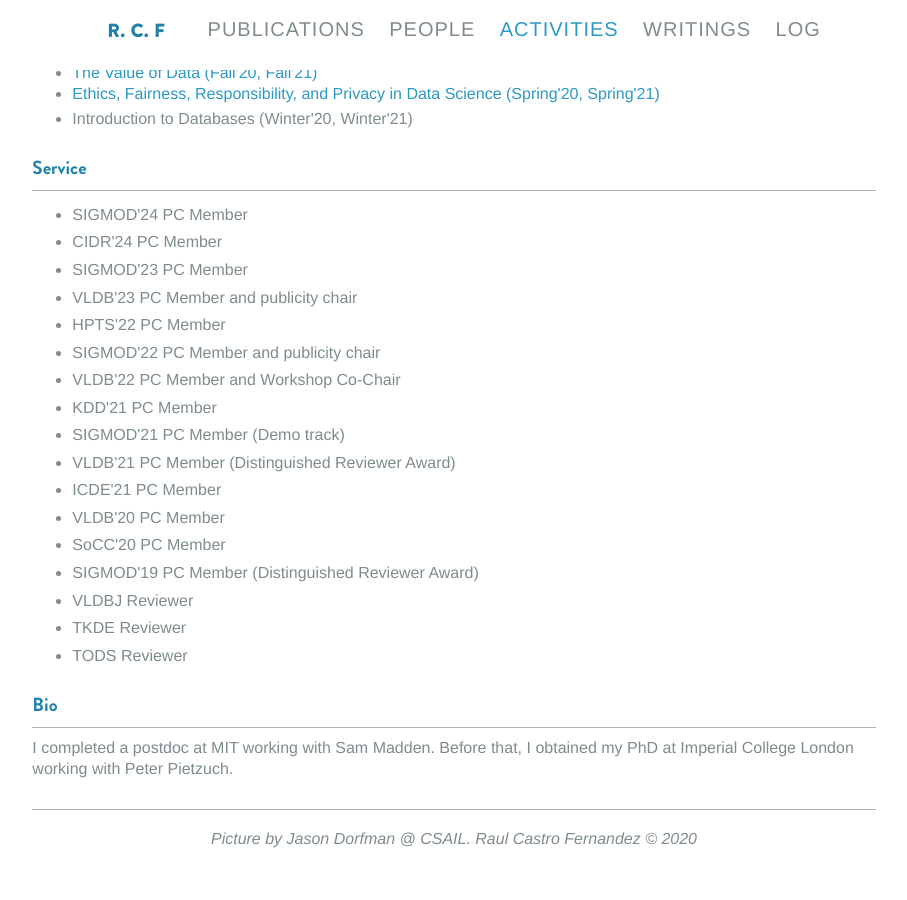
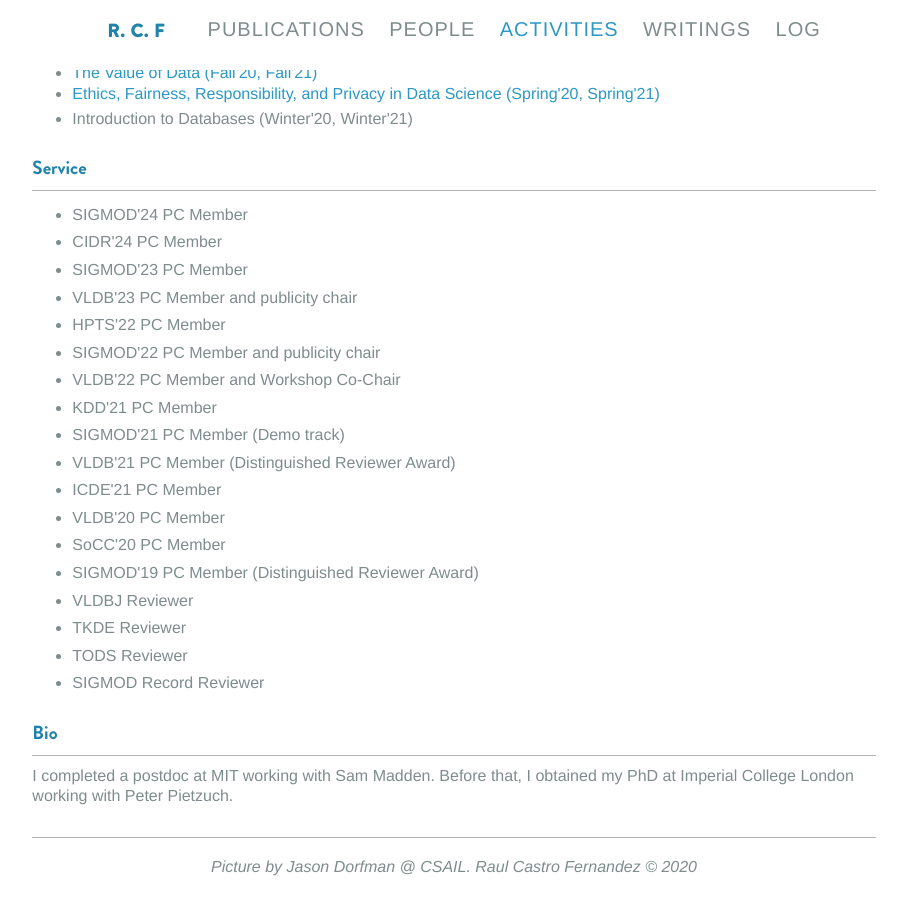
Before and after one commit to raulcf/raulcf.github.io, a Jekyll site: the page index.html, which Jekyll copies as it is, in a window 1280 px wide and 900 px high, scrolled down 3608 px. Shown: the whole window, without its empty margins (186-1093 px from the left). Built offline with Jekyll 4.4.1, drawn with Linux system fonts in a browser that asks for light colours; before the commit the page ends 4481 px from its top, so only the background shows below that.

Commit message:
added more review/service

```diff
--- a/index.html
+++ b/index.html
@@ -712,6 +712,10 @@ Science (Spring'20, Spring'21)</a>
                     <li>
                     <p>TODS Reviewer</p>
                     </li>
+                    <li>
+                    <p>SIGMOD Record Reviewer</p>
+                    </li>
+
                     </ul>
                 <h5 class="date">Bio</h5>
                     I completed a postdoc at MIT working with Sam Madden. Before
```
